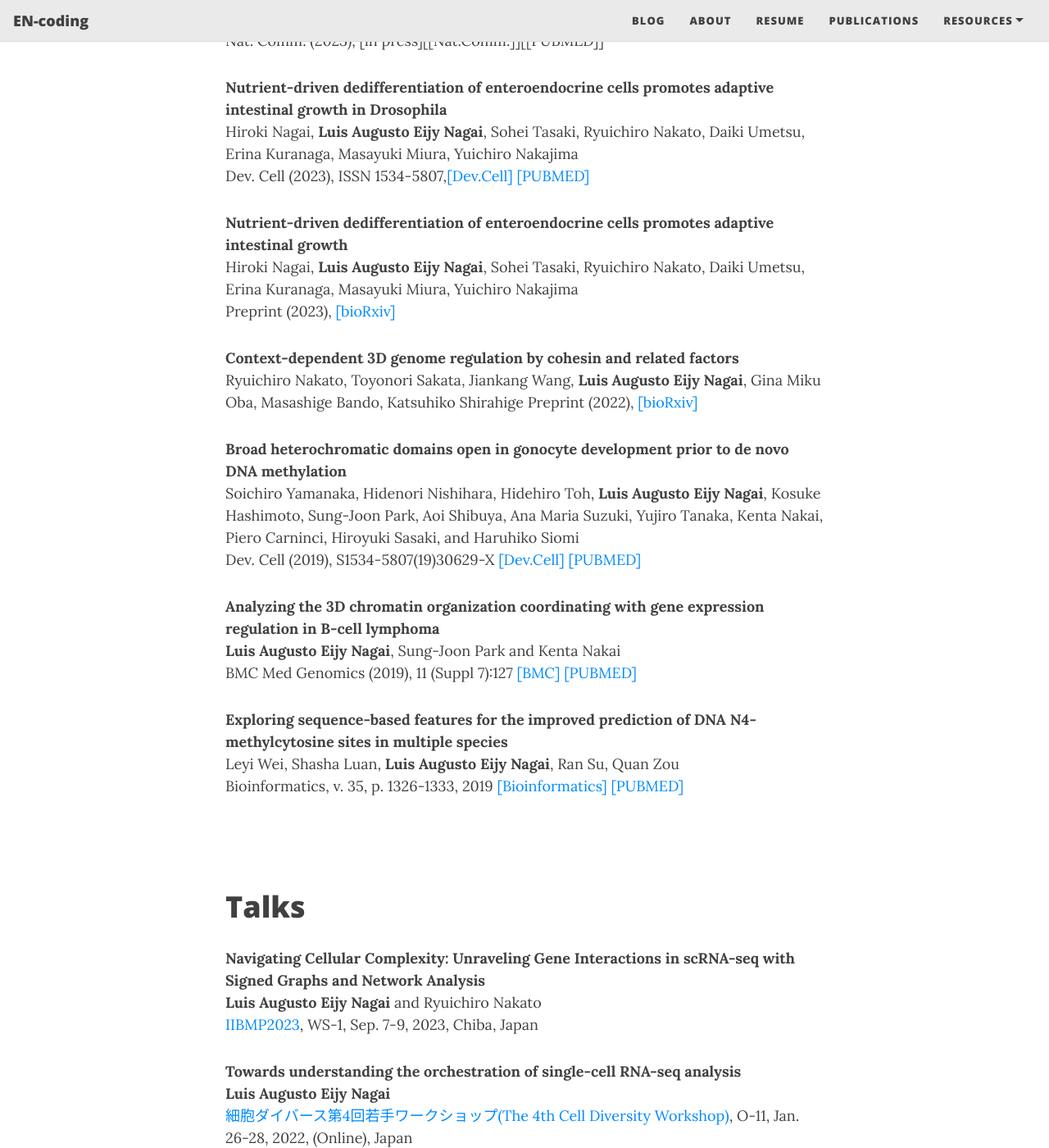
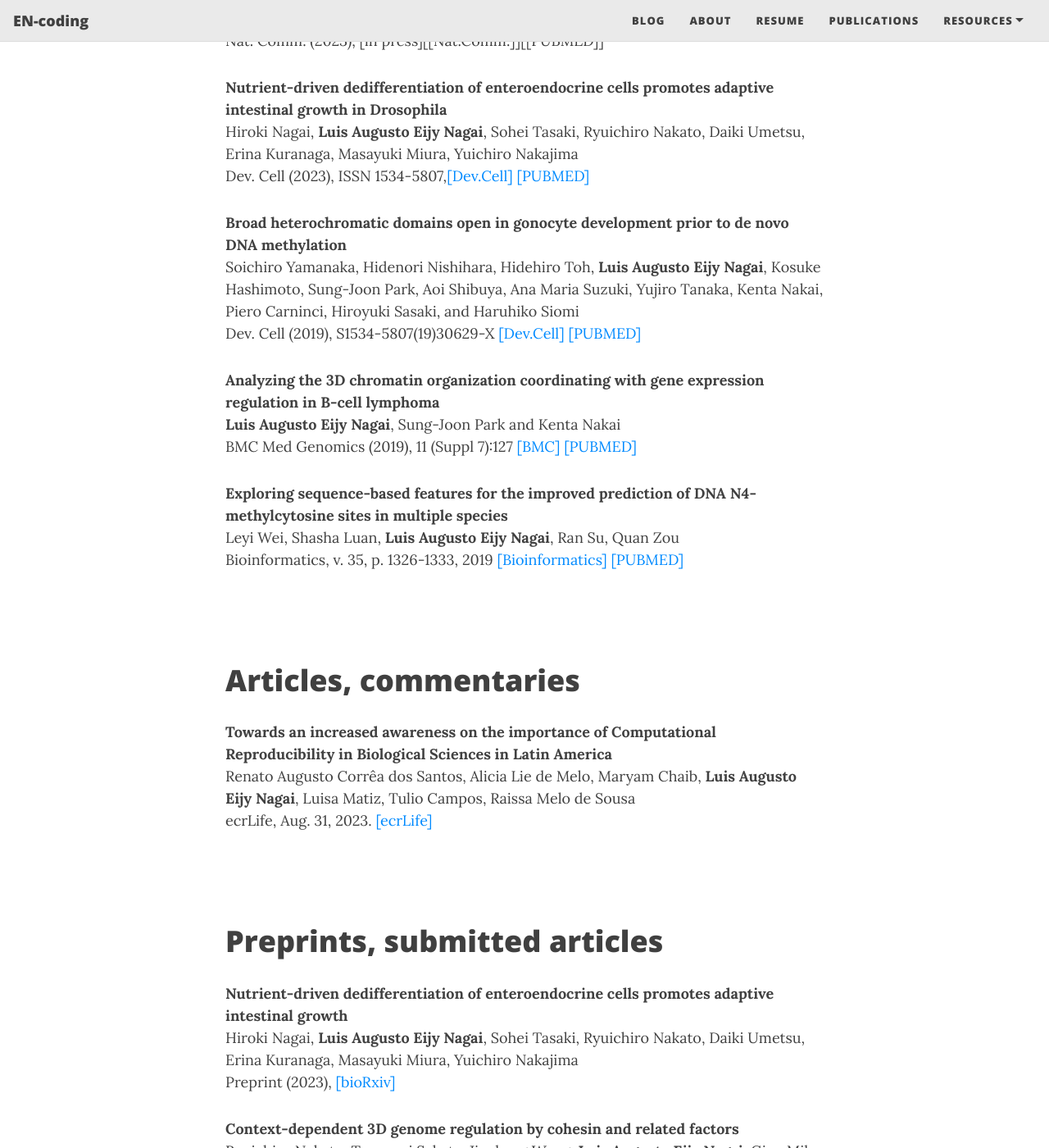
Before and after one commit to en-coding/en-coding.github.io, a Jekyll site: the page built from publications.md, in a window 1280 px wide and 1400 px high, scrolled down 408 px. Shown: the whole window at 82% size. Built offline with Jekyll 4.4.1, drawn with Linux system fonts in a browser that asks for light colours; nearby versions of some CDN libraries; some of the changed text lies outside the part shown.

Commit message:
add articles, commentaries session

```diff
--- a/publications.md
+++ b/publications.md
@@ -13,16 +13,6 @@
 **Nutrient-driven dedifferentiation of enteroendocrine cells promotes adaptive intestinal growth in Drosophila**
 Hiroki Nagai, **Luis Augusto Eijy Nagai**, Sohei Tasaki, Ryuichiro Nakato, Daiki Umetsu, Erina Kuranaga, Masayuki Miura, Yuichiro Nakajima
 Dev. Cell (2023), ISSN 1534-5807,[[Dev.Cell]](https://www.sciencedirect.com/science/article/pii/S1534580723004379?dgcid=coauthor) [[PUBMED]]()
-
-
-**Nutrient-driven dedifferentiation of enteroendocrine cells promotes adaptive intestinal growth**
-Hiroki Nagai, **Luis Augusto Eijy Nagai**, Sohei Tasaki, Ryuichiro Nakato, Daiki Umetsu, Erina Kuranaga, Masayuki Miura, Yuichiro Nakajima
-Preprint (2023), [[bioRxiv]](https://www.biorxiv.org/content/10.1101/2023.05.08.539820v1.full)
-
-
-**Context-dependent 3D genome regulation by cohesin and related factors**
-Ryuichiro Nakato, Toyonori Sakata, Jiankang Wang, **Luis Augusto Eijy Nagai**, Gina Miku Oba, Masashige Bando, Katsuhiko Shirahige
-Preprint (2022), [[bioRxiv]](https://www.biorxiv.org/content/10.1101/2022.05.24.493188v1)
 
 
 **Broad heterochromatic domains open in gonocyte development prior to de novo DNA methylation**
@@ -41,6 +31,30 @@
 
 <br>
 <br>
+
+# Articles, commentaries
+
+**Towards an increased awareness on the importance of Computational Reproducibility in Biological Sciences in Latin America**
+Renato Augusto Corrêa dos Santos, Alicia Lie de Melo, Maryam Chaib, **Luis Augusto Eijy Nagai**, Luisa Matiz, Tulio Campos, Raissa Melo de Sousa
+ecrLife, Aug. 31, 2023. [[ecrLife]](https://ecrlife.org/reproducibility-in-biological-sciences-in-latin-america/)
+
+<br>
+<br>
+
+# Preprints, submitted articles
+
+**Nutrient-driven dedifferentiation of enteroendocrine cells promotes adaptive intestinal growth**
+Hiroki Nagai, **Luis Augusto Eijy Nagai**, Sohei Tasaki, Ryuichiro Nakato, Daiki Umetsu, Erina Kuranaga, Masayuki Miura, Yuichiro Nakajima
+Preprint (2023), [[bioRxiv]](https://www.biorxiv.org/content/10.1101/2023.05.08.539820v1.full)
+
+
+**Context-dependent 3D genome regulation by cohesin and related factors**
+Ryuichiro Nakato, Toyonori Sakata, Jiankang Wang, **Luis Augusto Eijy Nagai**, Gina Miku Oba, Masashige Bando, Katsuhiko Shirahige
+Preprint (2022), [[bioRxiv]](https://www.biorxiv.org/content/10.1101/2022.05.24.493188v1)
+
+<br>
+<br>
+
 
 # Talks
 **Navigating Cellular Complexity: Unraveling Gene Interactions in scRNA-seq with Signed Graphs and Network Analysis**
```
Also changed, not shown: other parts of publications.md (+1 -1 lines).
